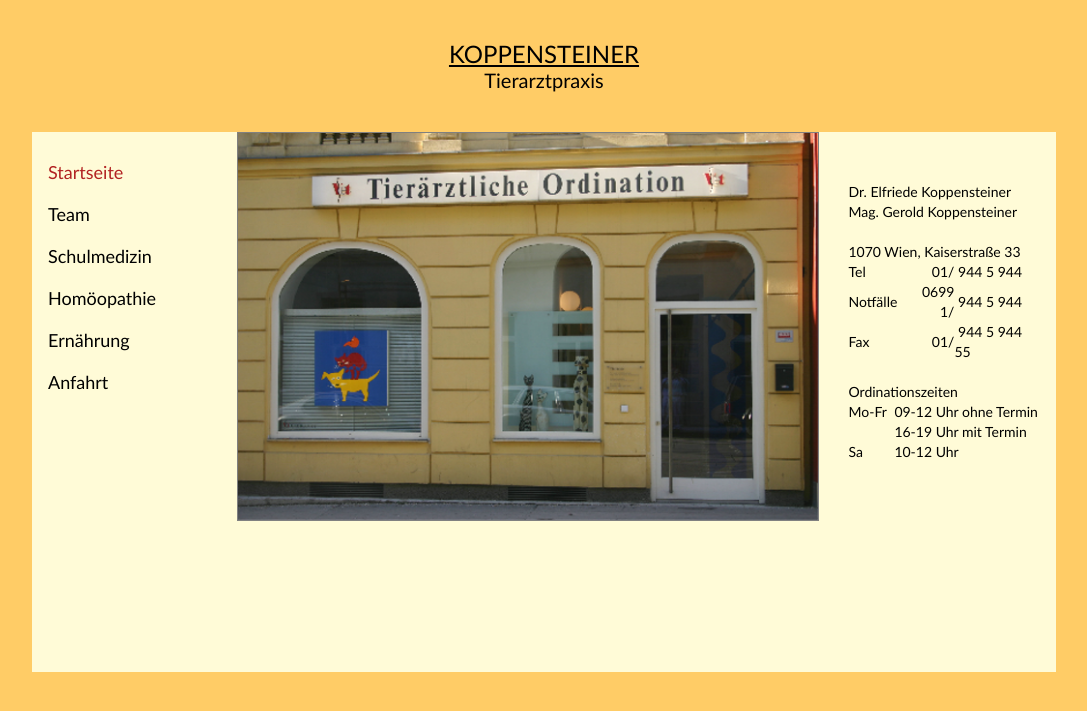
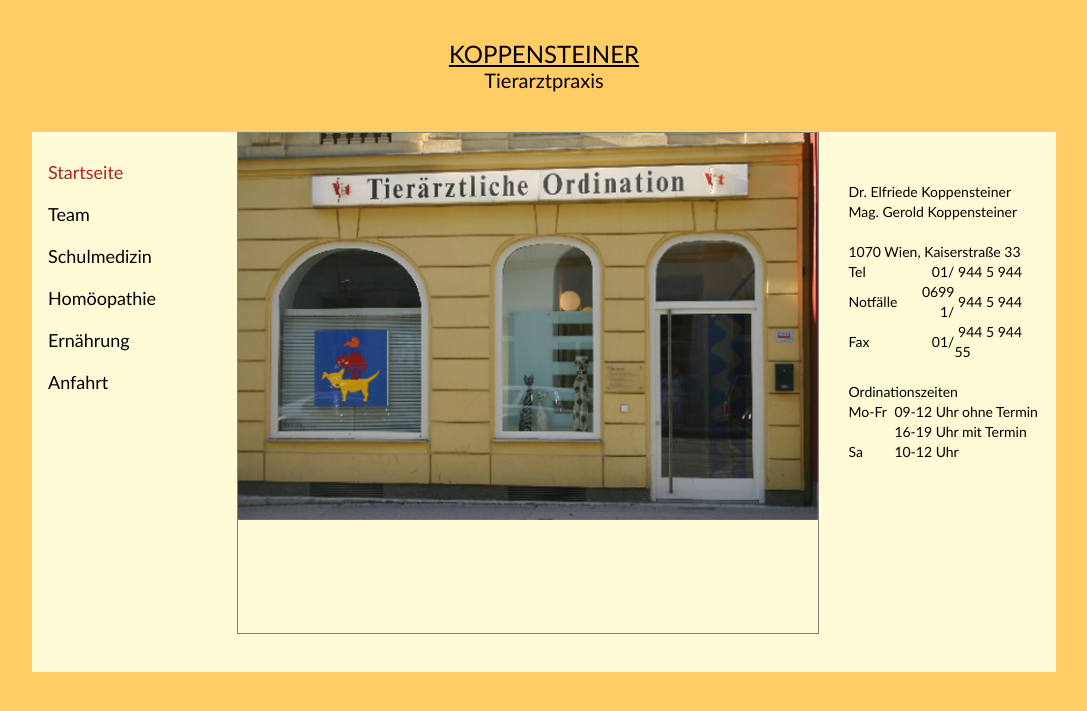
Before and after one commit to richardtraindl/tierarztpraxis-kaiserstrasse.at, a Jekyll site: the page built from index.html, in a window 1280 px wide. Shown: the top 711 px of the page, without its empty margins (96-1183 px from the left). Built offline with Jekyll 4.4.1, drawn with Linux system fonts in a browser that asks for light colours.

Commit message:
Update index.html

```diff
--- a/index.html
+++ b/index.html
@@ -35,7 +35,7 @@ id: index
 					</figure -->
 
 					<!-- noscript -->
-						<figure style="margin: auto; border: solid grey 1px" class="aktiv">
+						<figure style="height: 500px; margin: auto; border: solid grey 1px" class="aktiv">
 							<img src="img/fassade_600x400.png" alt="Fassade">
 						</figure>
 					<!-- /noscript -->
```
